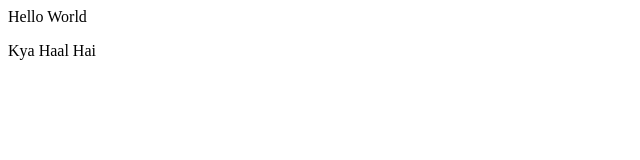
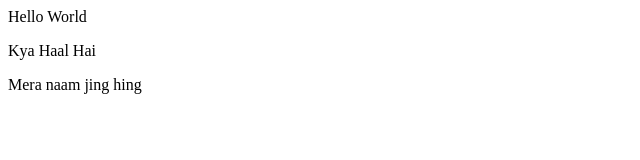
Before and after one commit to dshetty067/git-demo, a plain HTML site: page index.html in a window 1280 px wide. Shown: the whole page, without its empty margins (0-640 px from the left). Drawn offline with Linux system fonts and the light colour scheme.

Commit message:
b1-first commit

```diff
--- a/index.html
+++ b/index.html
@@ -1,2 +1,3 @@
 <p>Hello World</p>
 <p>Kya Haal Hai</p>
+<p>Mera naam jing hing</p>
```
